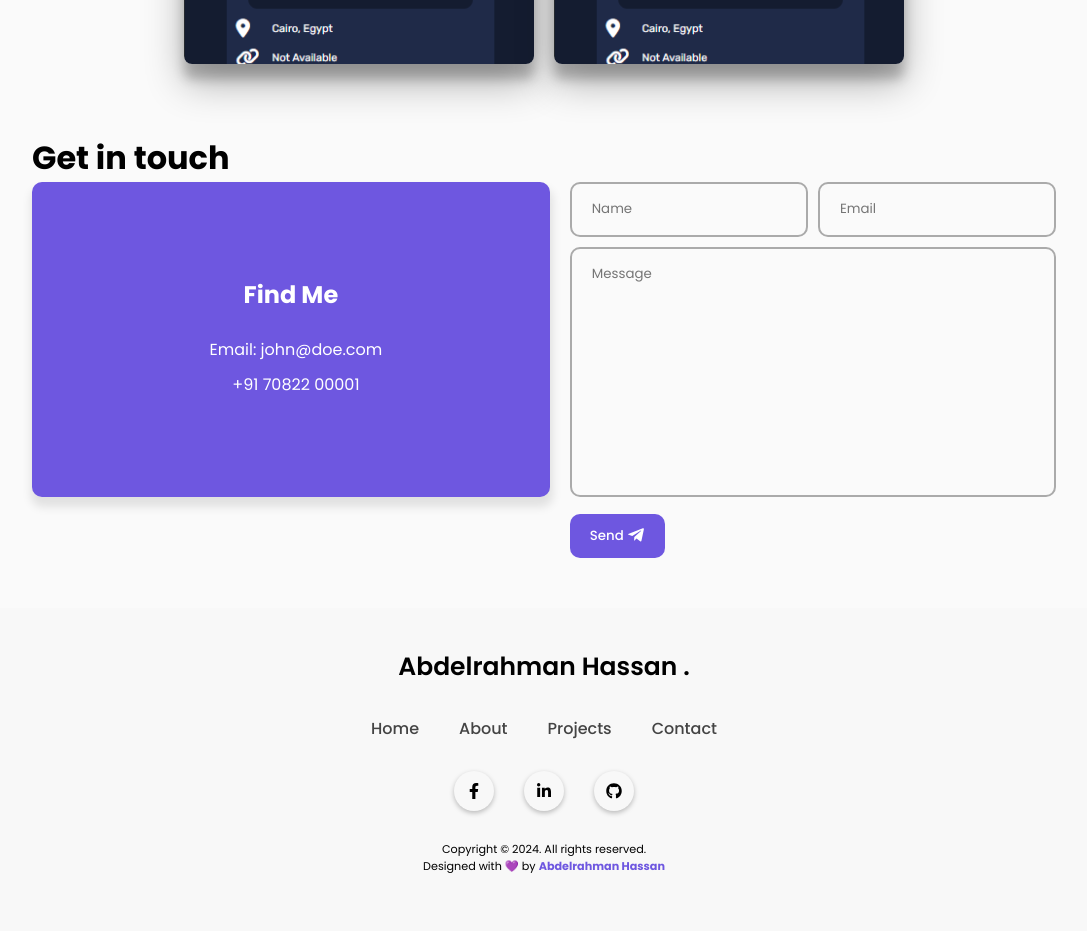
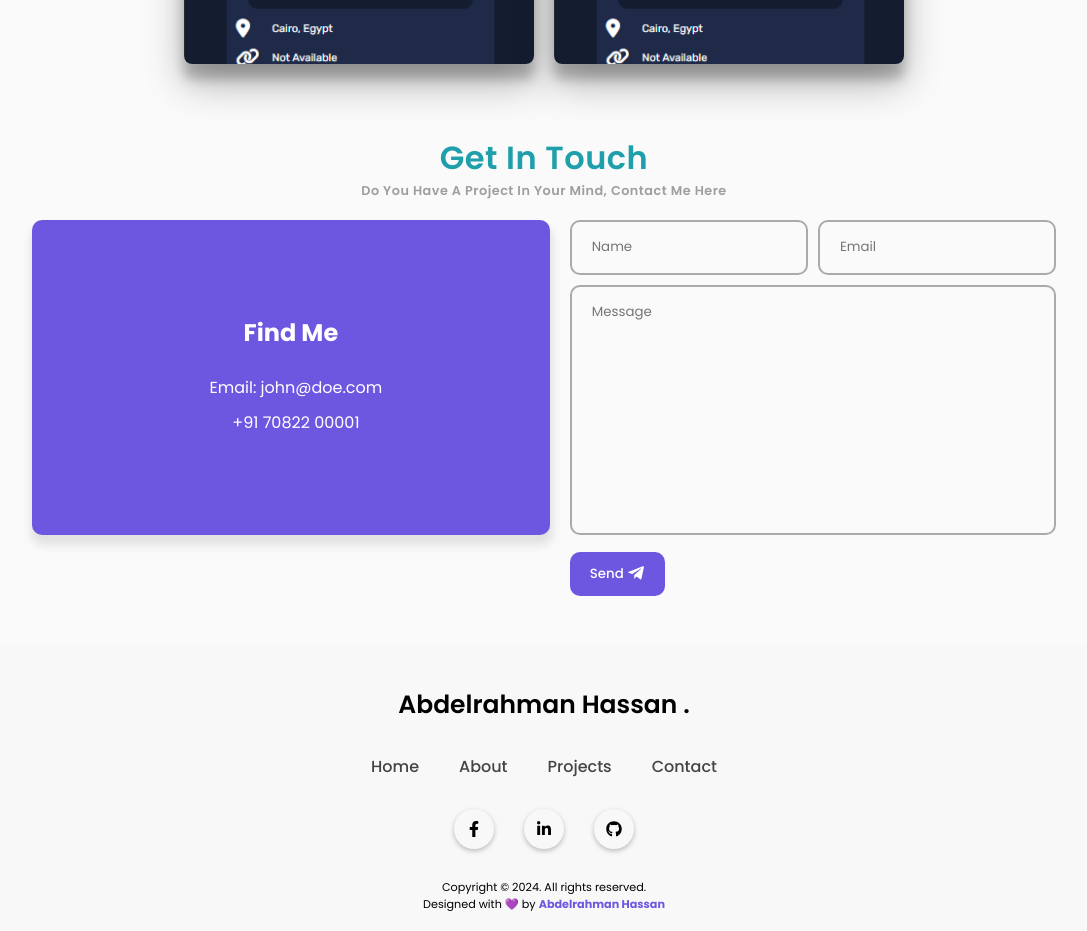
Before and after one commit to AbdelrahmanHassanAlii/Portfolio-React, a React (Create React App) app: page / in a window 1280 px wide. Shown: the part 3100-4031 px from the top of the page, without its empty margins (96-1183 px from the left). Built offline with nearby package versions, Linux system fonts and the light colour scheme.

Commit message:
add section header to contact  section

```diff
--- a/src/components/Contact.js
+++ b/src/components/Contact.js
@@ -1,6 +1,7 @@
 import React, { useState } from "react";
 import "../assets/style/contact.css";
 import { FaTelegramPlane } from "react-icons/fa";
+import SectionHeader from "./SectionHeader";
 
 export default function Contact() {
   const [name, setName] = useState("");
@@ -18,10 +19,10 @@ export default function Contact() {
 
   return (
     <div className="contact-section narrow-container" id="contact">
-      <div class="top-header">
-        <h1>Get in touch</h1>
-        {/* <span>Do you have a project in your mind, contact me here</span> */}
-      </div>
+      <SectionHeader
+        title="Get in touch"
+        subtitle="Do you have a project in your mind, contact me here"
+      />
       <div class="contact-container">
         <div class="contact-info">
           <h2>
```
